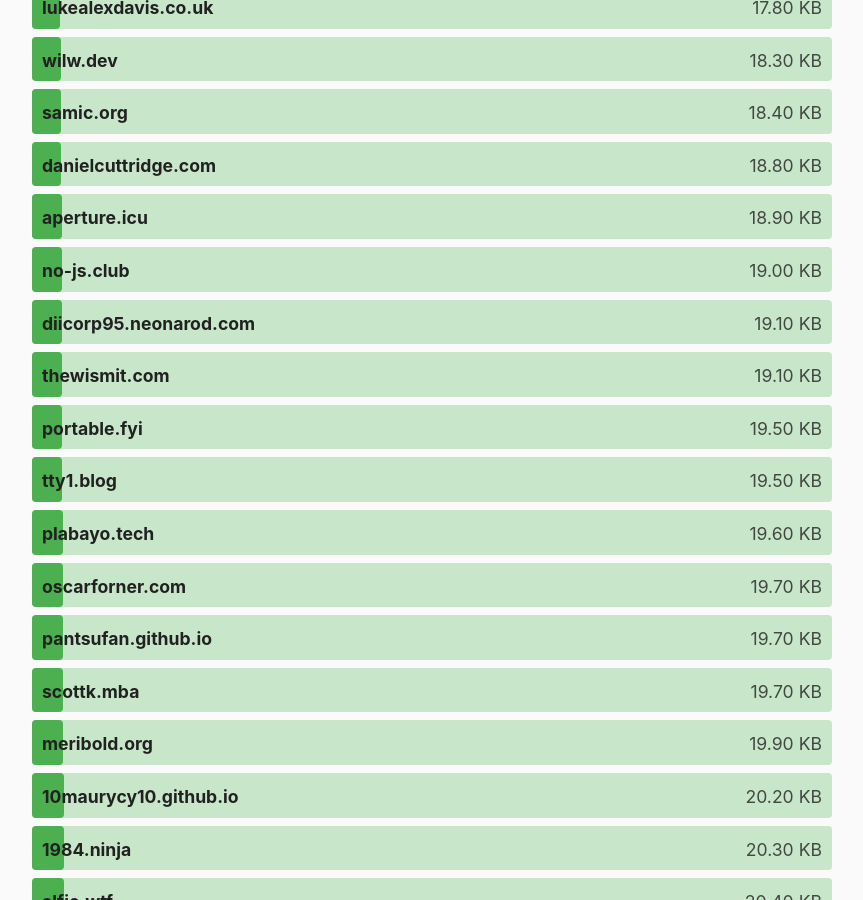
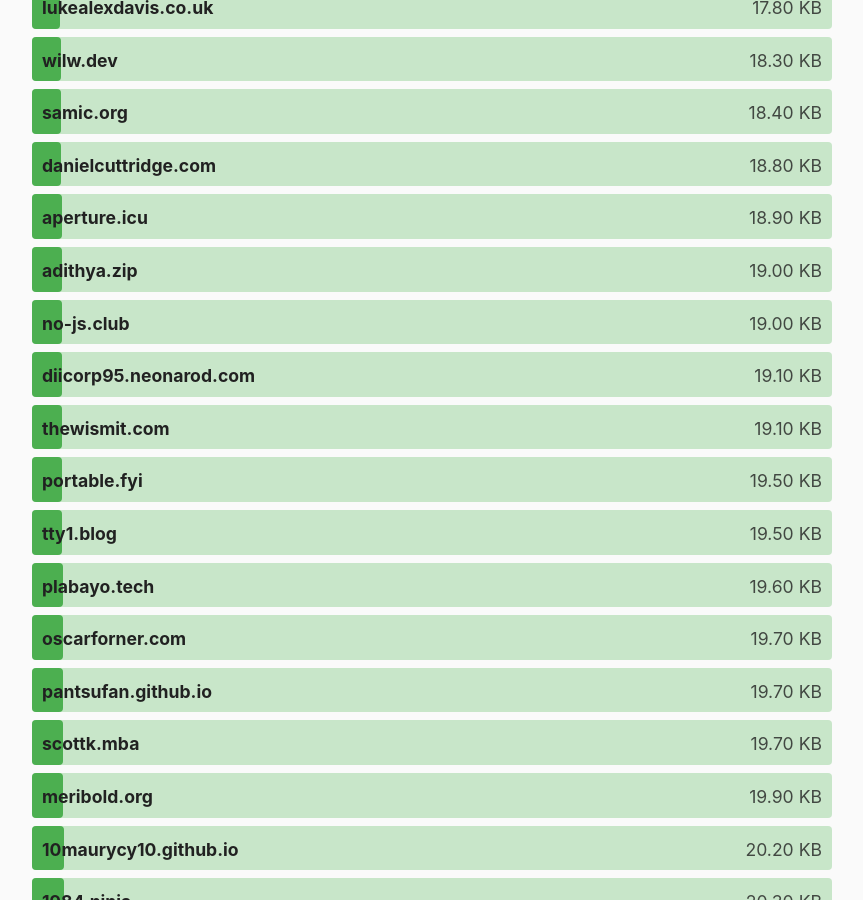
Before and after one commit to kevquirk/512kb.club, a Jekyll site: the page built from index.md, in a window 1280 px wide and 900 px high, scrolled down 7424 px. Shown: the whole window, without its empty margins (208-1071 px from the left). Built offline with Jekyll 4.4.1, drawn with Linux system fonts in a browser that asks for light colours.

Commit message:
Update sites.yml

```diff
--- a/_data/sites.yml
+++ b/_data/sites.yml
@@ -97,6 +97,11 @@
   url: https://adam.sr/
   size: 109
   last_checked: 2022-11-22
+
+- domain: adithya.zip
+  url: https://adithya.zip/
+  size: 19
+  last_checked: 2023-07-28
 
 - domain: adityatelange.in
   url: https://adityatelange.in/
```
